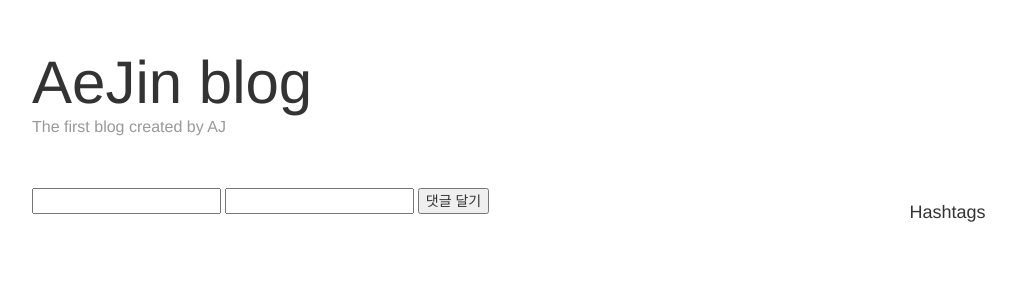
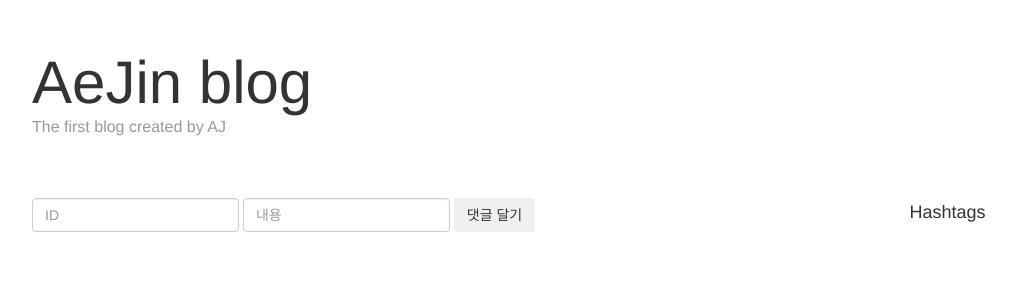
Before and after one commit to aejinkim/blog-for-office-workers, a Django app: template templates/detail.html in a window 1280 px wide. Shown: the part 40-340 px from the top of the page, without its empty margins (38-1054 px from the left). Run offline with Django 3.2, Linux system fonts and the light colour scheme; the template is opened without the code that fills it, so the values that code supplies are empty; some libraries are stand-ins or nearby versions.

Commit message:
add css html

```diff
--- a/feed/models.py
+++ b/feed/models.py
@@ -33,9 +33,10 @@
     article = models.ForeignKey(
         Article,
         related_name = "article_comments",
-        on_delete=models.CASCADE)
+        on_delete=models.CASCADE
+    )
     username = models.CharField(max_length=50)
-    contents = models.CharField(max_length=200)
+    content = models.CharField(max_length=200)
 
     def __str__(self):
         return "{}에 댓글 : {}".format(self.article.title, self.contents)
--- a/static/css/base.css
+++ b/static/css/base.css
@@ -50,3 +50,6 @@
     padding-left: 0;
     list-style: none;
 }
+.reply-form{
+    margin-top: 20px;
+}
--- a/templates/detail.html
+++ b/templates/detail.html
@@ -12,15 +12,24 @@
         <p>{{ article.contents }}</p>
       </div>
       <div>
-        {%for comment in article.article_comments.all%}
-          {{comment.username}}:{{comment.content}}
-        {%endfor%}
+        {% for comment in article.article_comments.all %}
+          <div>{{comment.username}} : {{comment.content}}</div>
+        {% endfor %}
       </div>
-      <div>
-        <form>
-          <input name="username"/>
-          <input name="content"/>
-          <button>댓글 달기</button>
+      <div class="reply-form">
+        <form class="form-inline" method="post" action="">
+          {% csrf_token %}
+          <div>
+            <div class="form-group">
+              <input placeholder="ID" class="form-control" name="username" />
+            </div>
+            <div class="form-group">
+              <input placeholder="내용"class="form-control" name="content" />
+            </div>
+            <div class="form-group">
+              <button class="btn btn-defualt" type="submit">댓글 달기</button>
+            </div>
+          </div>
         </form>
       </div>
     </div>
```
Also changed, not shown: feed/views.py (+21 -2 lines), feed/migrations/0004_auto_20170126_1614.py (added).
